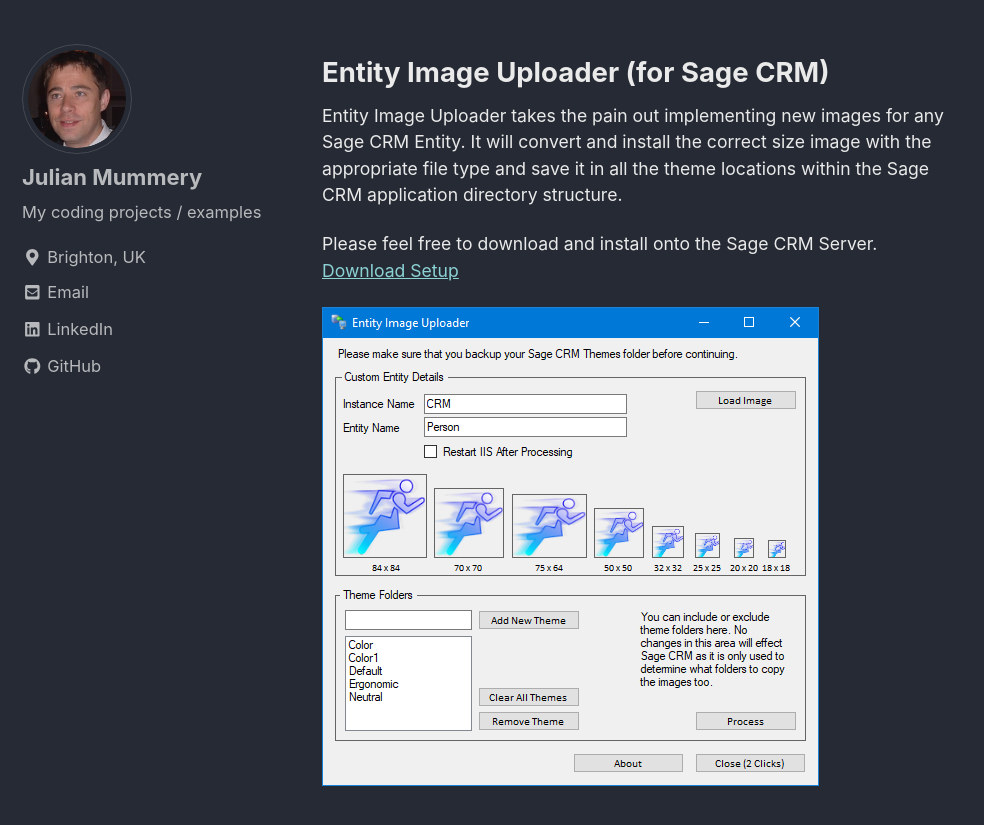
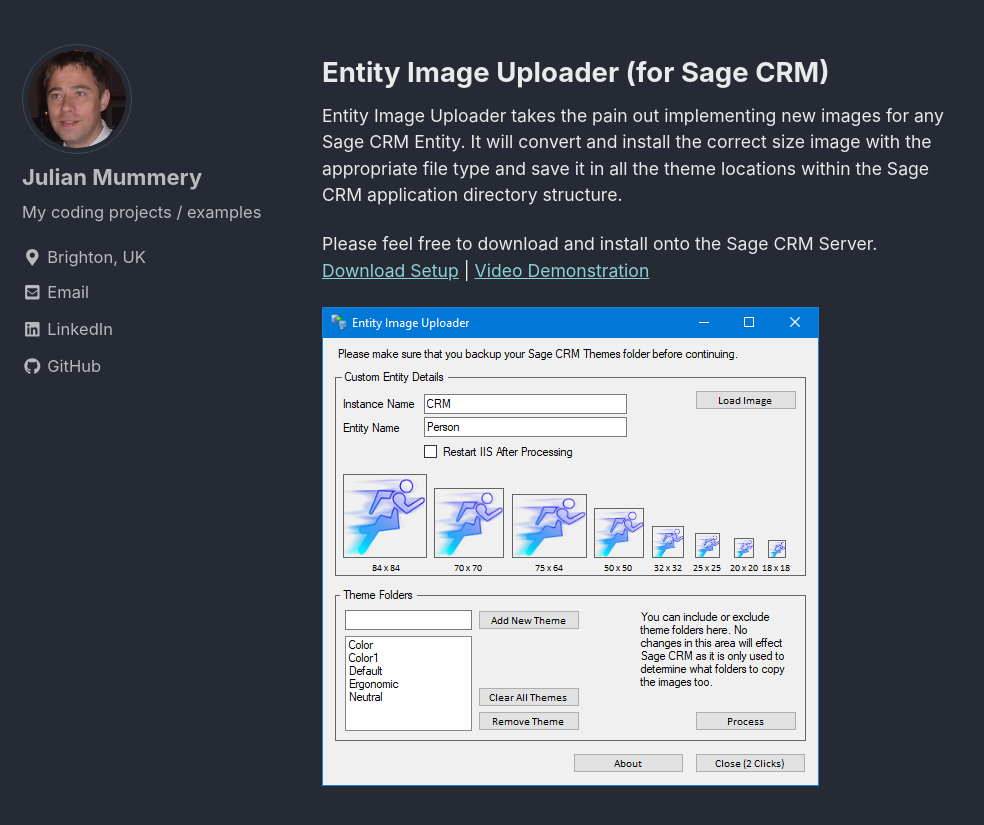
Before and after one commit to julianmummery/julianmummery.github.io, a Jekyll site: the page built from _pages/software.md, in a window 1280 px wide and 900 px high, scrolled down 535 px. Shown: the top 825 px of the window, without its empty margins (0-984 px from the left). Built offline with Jekyll 4.4.1, drawn with Linux system fonts in a browser that asks for light colours; nearby versions of some CDN libraries.

Commit message:
Update software.md

```diff
--- a/_pages/software.md
+++ b/_pages/software.md
@@ -11,5 +11,5 @@
 
 <h2>Entity Image Uploader (for Sage CRM)</h2>
 <p style="font-size:0.80em; margin-top:0;">Entity Image Uploader takes the pain out implementing new images for any Sage CRM Entity. It will convert and install the correct size image with the appropriate file type and save it in all the theme locations within the Sage CRM application directory structure.</p>
-<p style="font-size:0.80em; margin-top:0;">Please feel free to download and install onto the Sage CRM Server.<br><a href="https://1drv.ms/u/s!At3810Vk-70NgU3xinJIc_Y4BJM-?e=IeqxAM" target="_blank">Download Setup</a></p>
+<p style="font-size:0.80em; margin-top:0;">Please feel free to download and install onto the Sage CRM Server.<br><a href="https://1drv.ms/u/s!At3810Vk-70NgU3xinJIc_Y4BJM-?e=IeqxAM" target="_blank">Download Setup</a> | <a href="https://youtu.be/W9DZOO-T2do" target="_blank">Video Demonstration</a></p>
 <img src="/assets/images/Software-EntityImageUploader-1.png" />
```
